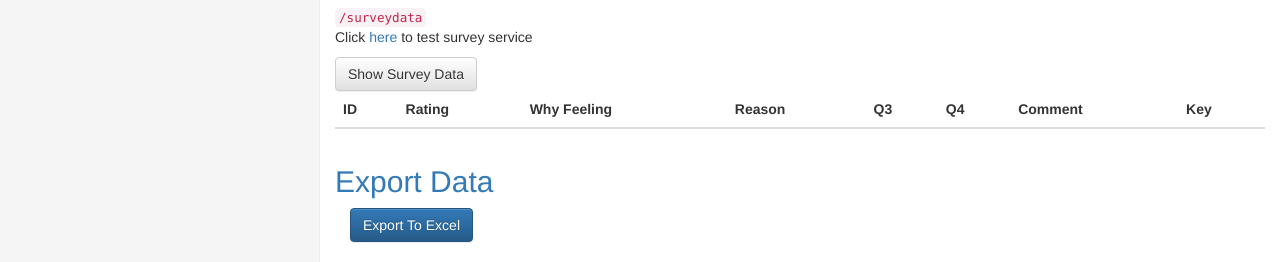
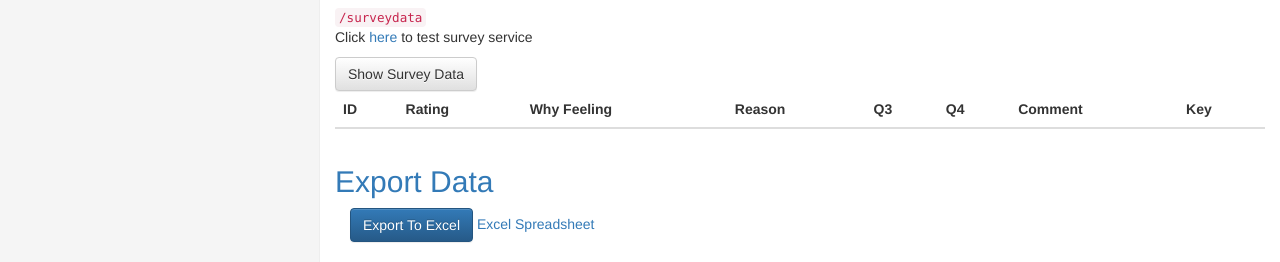
Before and after one commit to jrbrayjr2006/docsurvey, a plain HTML site: page admin.html in a window 1280 px wide. Shown: the part 538-800 px from the top of the page. Drawn offline with nearby package versions, Linux system fonts and the light colour scheme; no server answers.

Commit message:
Added link to generated Excel spreadsheet

```diff
--- a/admin.html
+++ b/admin.html
@@ -143,6 +143,7 @@
 			<div class="container">
 				<form>
 					<button class="btn btn-primary" type="button" value="Show">Export To Excel</button>
+					<a href="downloads/surveydata.xlsx">Excel Spreadsheet</a>
 				</form>
 			</div>
 		</div>
```
